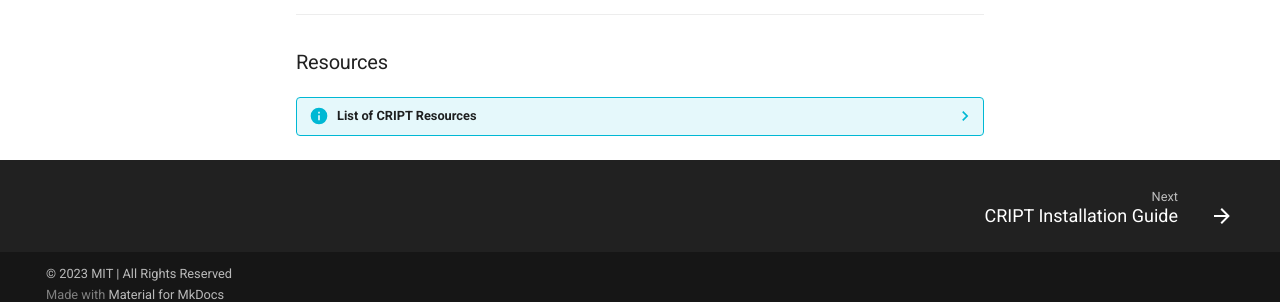
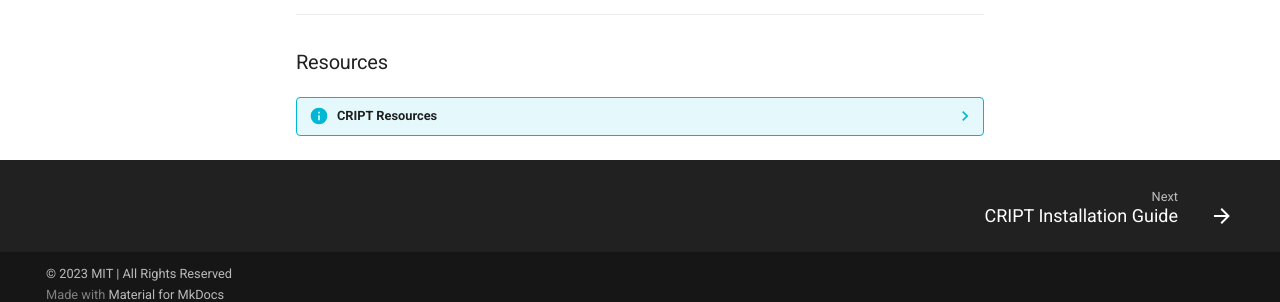
Before and after one commit to C-Accel-CRIPT/Python-SDK, an MkDocs documentation site: the page built from docs/index.md, in a window 1280 px wide and 1134 px high. Shown: the part 817-1119 px from the top of the window. Built offline with MkDocs 1.6.1 and Material for MkDocs 9.7.7, drawn with Linux system fonts in a browser that asks for light colours; comment, search, counter and statistics services are not loaded.

Commit message:
updated index.md

```diff
--- a/docs/index.md
+++ b/docs/index.md
@@ -12,7 +12,7 @@ This documentation shows how to [quickly get started](./quickstart/) with the SD
 
 ## Resources
 
-??? info "List of CRIPT Resources"
+??? info "CRIPT Resources"
 
     - [CRIPT Data Model](https://chemrxiv.org/engage/api-gateway/chemrxiv/assets/orp/resource/item/6322994103e27d9176d5b10c/original/main-supporting-information.pdf)
         - The CRIPT Data Model is the back bone of the whole CRIPT project. Understanding it will make it a lot easier to use any part of the system
```
